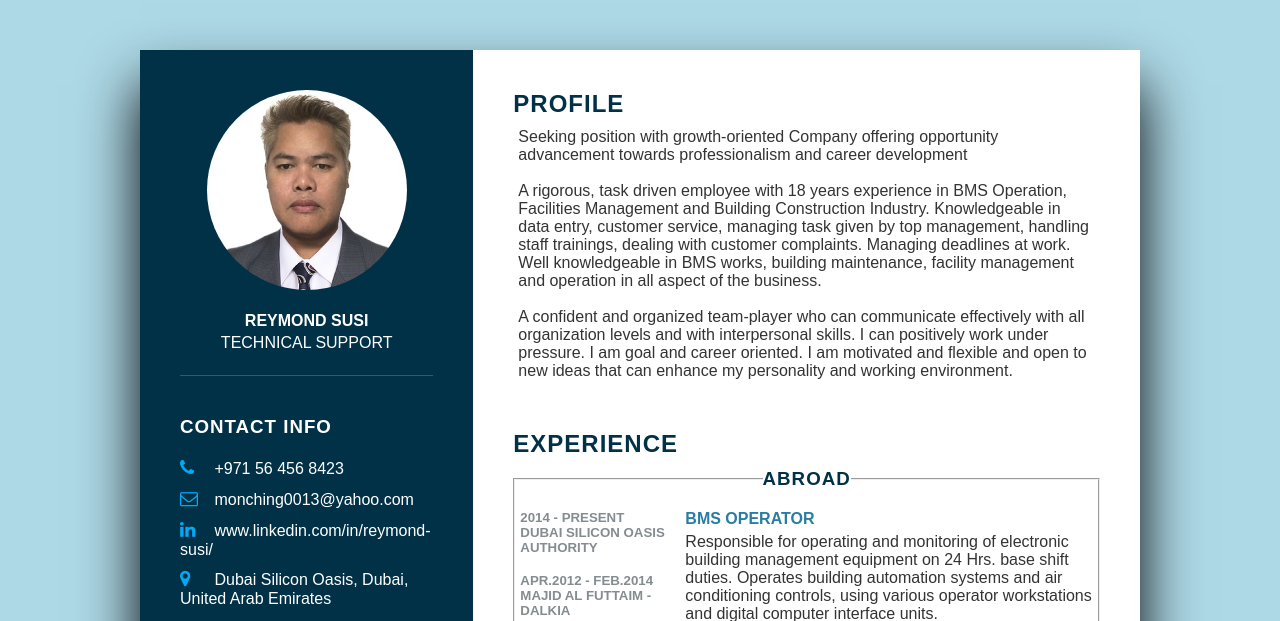
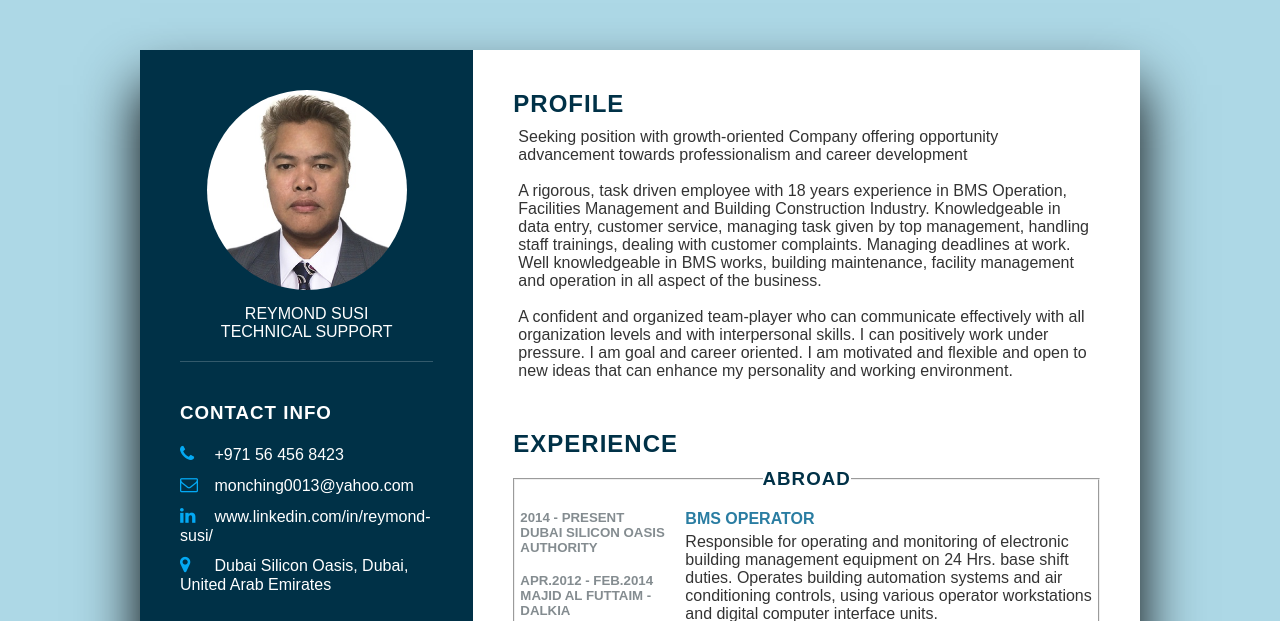
Before and after one commit to monching0013/portfolio, a PHP site: page /resume/my_resume.html in a window 1280 px wide. Shown: the top 621 px of the page. Run offline with PHP 8.4, Linux system fonts and the light colour scheme.

Commit message:
Update My Resume_style.css

```diff
--- a/resume/My Resume_style.css
+++ b/resume/My Resume_style.css
@@ -62,11 +62,11 @@ body
 {
     color: #fff;
     font-size: 1em;
-    margin-top: 20px;
+    margin-top: 15px;
     text-transform: uppercase;
     text-align: center;
-    font-weight: 600;
-    line-height: 1.4em;
+    font-weight: 400;
+    line-height: 1.em;
 }
 .profileText h2 span
 {
```
